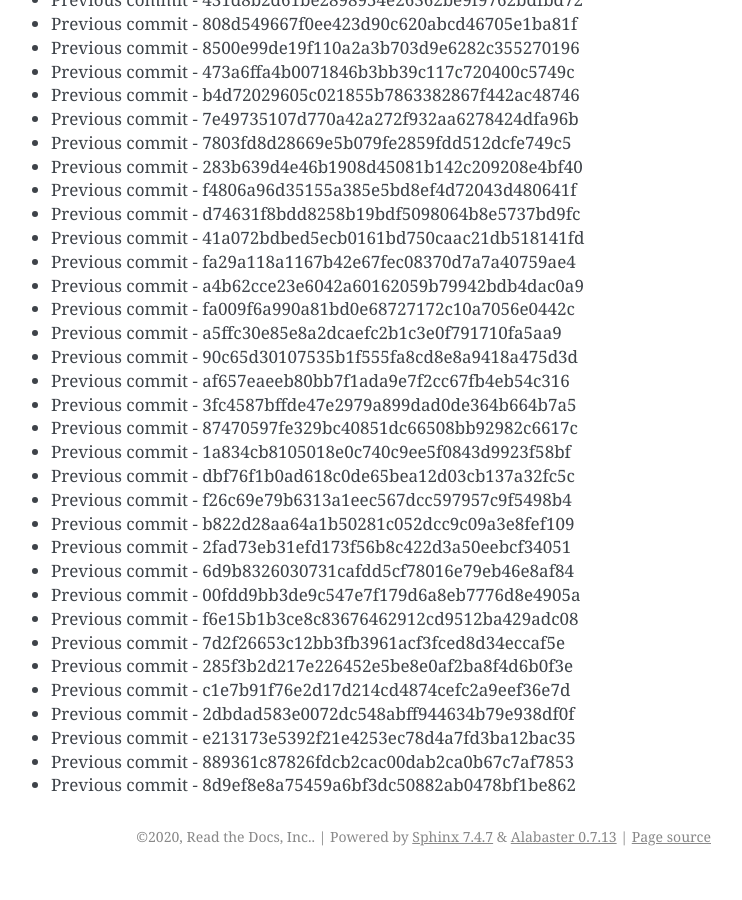
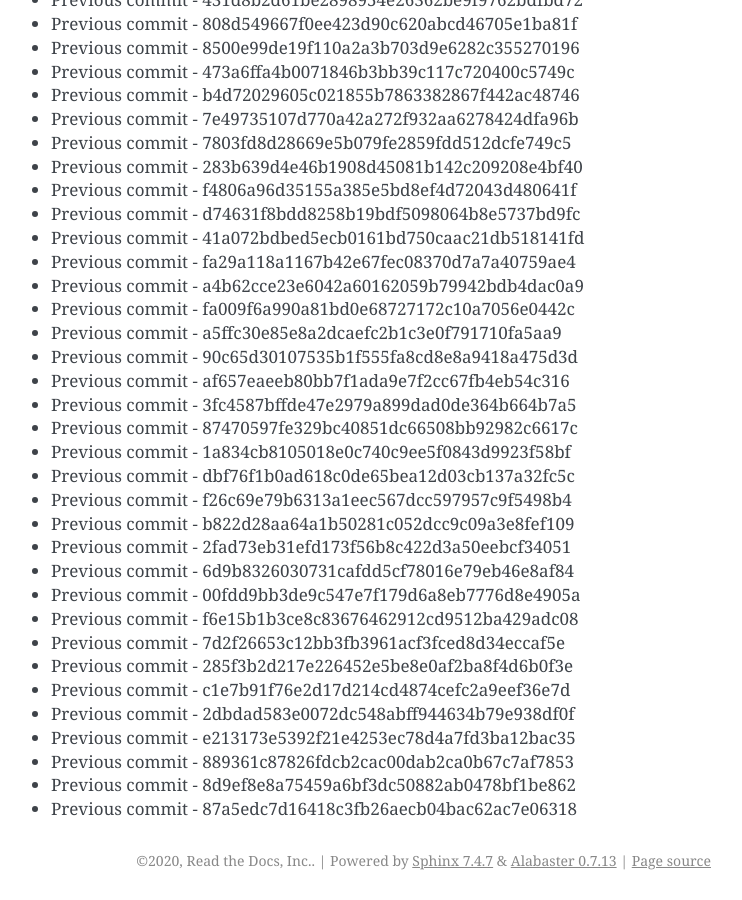
Before and after one commit to readthedocs/rtd-git-stresstest, a Sphinx documentation site: the page built from docs/updates.rst, in a window 1280 px wide and 900 px high, scrolled down 5391 px. Shown: the whole window, without its empty margins (399-1141 px from the left). Built offline with Sphinx 7.4.7, drawn with Linux system fonts in a browser that asks for light colours; before the commit the page ends 6267 px from its top, so only the background shows below that.

Commit message:
Generating commit from previous: 87a5edc7d16418c3fb26aecb04bac62ac7e06318

```diff
--- a/docs/updates.rst
+++ b/docs/updates.rst
@@ -258,3 +258,4 @@ It can be tested for any performance characteristics.
 * Previous commit - e213173e5392f21e4253ec78d4a7fd3ba12bac35
 * Previous commit - 889361c87826fdcb2cac00dab2ca0b67c7af7853
 * Previous commit - 8d9ef8e8a75459a6bf3dc50882ab0478bf1be862
+* Previous commit - 87a5edc7d16418c3fb26aecb04bac62ac7e06318
```
